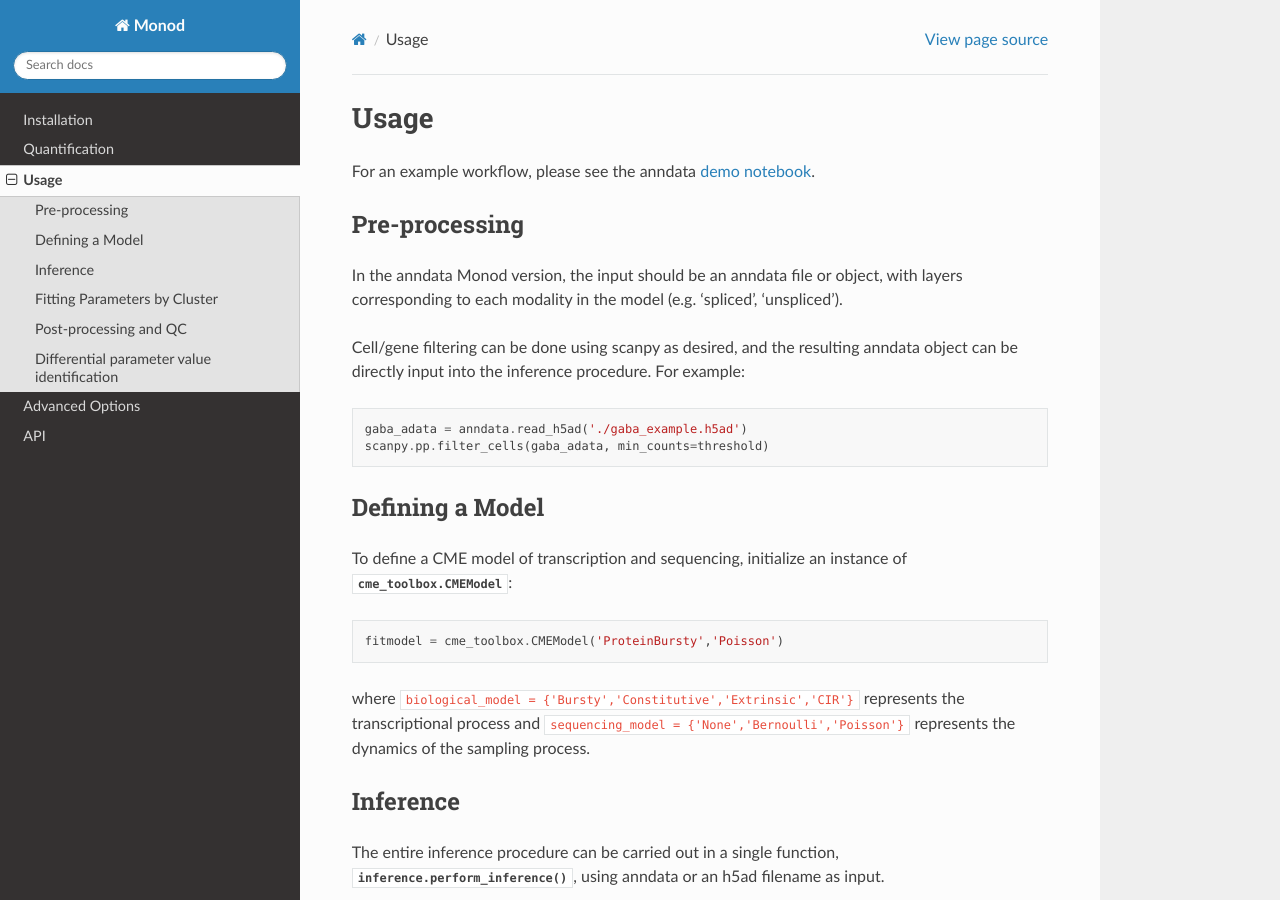
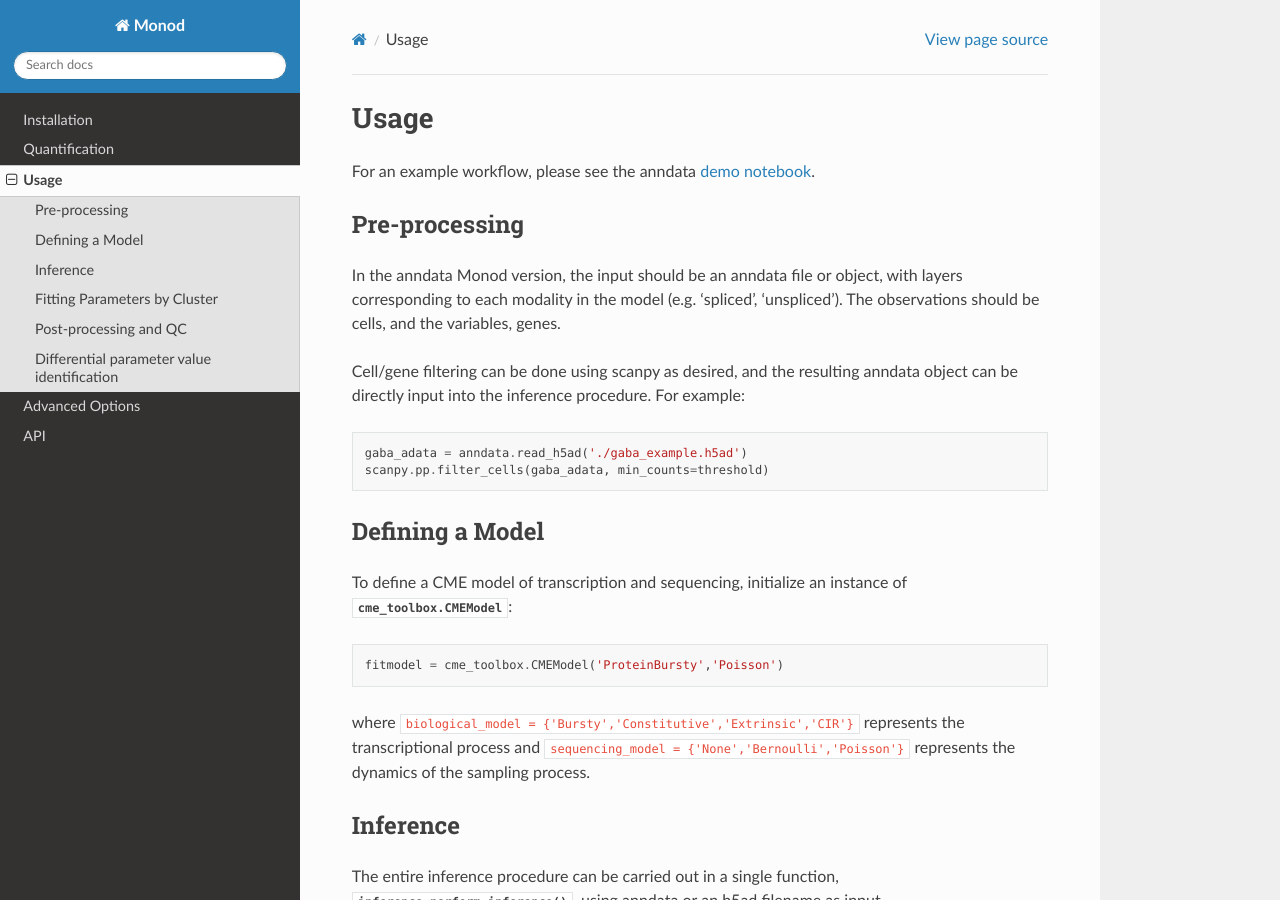
Before and after one commit to pachterlab/monod_examples, a Sphinx documentation site: the page built from docs/source/usage.rst, in a window 1280 px wide and 900 px high. Built offline with Sphinx 7.4.7 and the Read the Docs theme 3.1.0, drawn with Linux system fonts in a browser that asks for light colours.

Commit message:
Update usage.rst

```diff
--- a/docs/source/usage.rst
+++ b/docs/source/usage.rst
@@ -6,7 +6,7 @@ For an example workflow, please see the anndata `demo notebook <https://colab.re
 Pre-processing
 ----------------
 
-In the anndata Monod version, the input should be an anndata file or object, with layers corresponding to each modality in the model (e.g. 'spliced', 'unspliced').
+In the anndata Monod version, the input should be an anndata file or object, with layers corresponding to each modality in the model (e.g. 'spliced', 'unspliced'). The observations should be cells, and the variables, genes.
 
 Cell/gene filtering can be done using scanpy as desired, and the resulting anndata object can be directly input into the inference procedure. For example:
 
```
